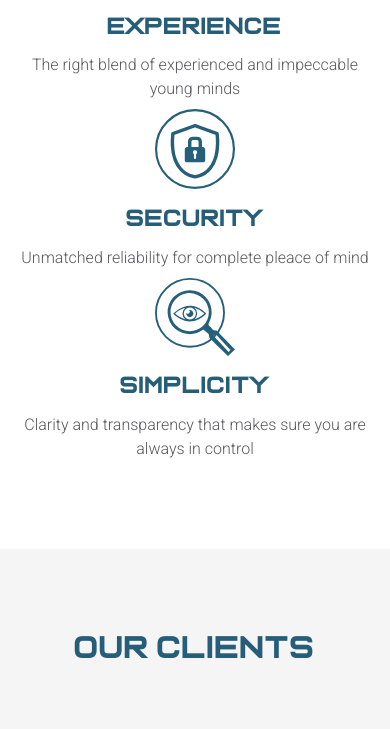
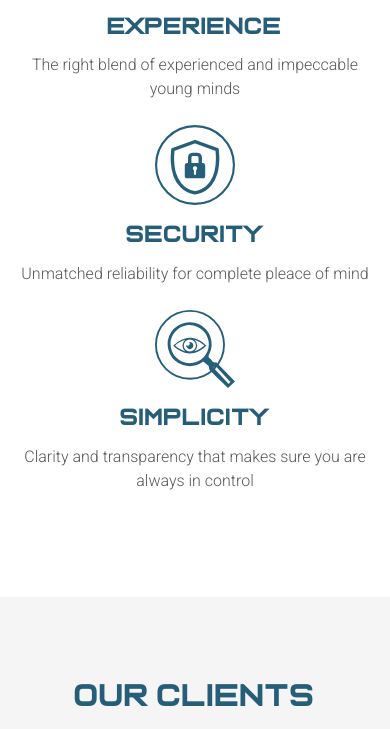
Before and after one commit to gaurav-sharp/sit, a website: page index.html in a window 390 px wide. Shown: the part 2547-3276 px from the top of the page. Drawn offline with nearby package versions, Linux system fonts and the light colour scheme.

Commit message:
Code optimised for mobile device

```diff
--- a/index.html
+++ b/index.html
@@ -293,21 +293,21 @@
                 </div>
             </div>
             <div class="form-row">
-                <div class="form-group col-6">
+                <div class="form-group col-sm-6 col-12">
                     <label>Name</label>
                     <input type="text" class="form-control">
                 </div>
-                <div class="form-group col-6">
+                <div class="form-group col-sm-6 col-12">
                     <label>Phone</label>
                     <input type="text" class="form-control">
                 </div>
             </div>
             <div class="form-row">
-                <div class="form-group col-6">
+                <div class="form-group col-sm-6 col-12">
                     <label>Email</label>
                     <input type="text" class="form-control">
                 </div>
-                <div class="form-group col-6">
+                <div class="form-group col-sm-6 col-12">
                     <label>Company</label>
                     <input type="text" class="form-control">
                 </div>
--- a/sass/pages/_aboutus.scss
+++ b/sass/pages/_aboutus.scss
@@ -1,15 +1,29 @@
 .about__whoweare {
     padding: 10rem 0rem;
+
+    @include adapt(sm) {
+        padding-top: 5rem;
+    }
 
     &--text {
         padding-left: 3rem;
         padding-right: 3rem;
+
+        @include adapt(sm) {
+            padding-left: 5rem;
+            padding-right: 5rem;
+            margin-bottom: 5rem;
+        }
 
         & h1 {
             font-family: 'Casanova Scotia Regular';
             font-size: 4rem;
             color: $color-primary;
             margin-bottom: 3rem;
+
+            @include adapt(sm) {
+                text-align: center;
+            }
         }
 
         & p {
@@ -42,18 +56,15 @@
         overflow: hidden;
         transition: all 0.2s;
         text-align: center;
+        margin-bottom: 2rem;
 
-        @include adapt(md) {
+
+        @include adapt(sm) {
             &:not(:last-child) {
 
             }
         }
 
-        &--title {
-            font-family: 'Casanova Scotia Regular';
-            font-size: 4rem;
-            color: $color-secondary;
-        }
 
         &--content {
             font-size: 2rem;
@@ -70,6 +81,11 @@
 
 .about__team {
     padding: 10rem 0rem;
+
+    @include adapt(md) {
+        padding: 8rem 0rem;
+    }
+
     &--title {
         width: 80%;
         margin: 0 auto;
@@ -89,6 +105,10 @@
             text-align: center;
             padding-left: 2rem;
             padding-right: 2rem;
+
+            @include adapt(md) {
+                margin-bottom: 4rem;
+            }
 
             &-photo {
                 margin-bottom: 2rem;
--- a/sass/pages/_home.scss
+++ b/sass/pages/_home.scss
@@ -243,9 +243,13 @@
     &--cards {
         margin-top: 8rem;
 
+
         &-card {
             text-align: center;
             padding: 0rem 3rem ;
+            @include adapt(sm) {
+                margin-bottom: 2rem;
+            }
 
             &-icon {
                 margin-bottom: 2rem;
@@ -341,12 +345,19 @@
         margin: 0 auto;
         text-align: center;
 
+        @include adapt(sm) {
+            width: 100%;
+        }
+
         & h1 {
             font-family: 'Casanova Scotia Regular';
             font-size: 4rem;
             color: $color-white;
             margin-bottom: 1rem;
             text-shadow: 1px 1px 10px rgba($color-black,0.5);
+            @include adapt(sm) {
+                margin-bottom: 2rem;
+            }
         }
 
         & p {
@@ -392,10 +403,18 @@
         background-color: $color-white;
         padding: 0rem;
 
+        @include adapt(sm) {
+            flex-direction: column;
+        }
+
         &-form {
             width: 60%;
             padding: 4rem;
             font-size: 1.5rem;
+
+            @include adapt(sm) {
+                width: 100%;
+            }
 
             .form-group {
                 margin-bottom: 3rem;
@@ -438,6 +457,11 @@
 
         &-map {
             width: 40%;
+
+            @include adapt(sm) {
+                width: 100%;
+                height: 50rem;
+            }
         }
     }
 }
--- a/sass/pages/_icms.scss
+++ b/sass/pages/_icms.scss
@@ -51,7 +51,7 @@
       margin-bottom: 1rem;
     }
 
-    & button {
+    & a {
       margin-top: 4rem;
       font-size: 2rem;
       background-color: $color-white;
@@ -75,6 +75,12 @@
       @include adapt(md) {
         width: 100%;
       }
+
+      @include adapt(xs) {
+        transform: scale(1.1);
+        transform-origin: top;
+      }
+
     }
   }
 }
@@ -82,6 +88,10 @@
 .icms__features {
   padding: 22rem 0rem 10rem 0rem;
   background-color: $grey-background;
+
+  @include adapt(xs) {
+    padding-top: 15rem;
+  }
 
   &--wrapper {
 
@@ -118,9 +128,18 @@
         max-width: 33.33%;
         flex: 0 0 33.33%;
       }
+
+      @include adapt(xs) {
+        max-width: 50%;
+        flex: 0 0 50%;
+      }
+
       img {
         width: 80%;
         height: auto;
+        @include adapt(xs) {
+          width: 50%;
+        }
       }
       h1 {
         color: $dark-grey;
@@ -156,6 +175,11 @@
       padding-left: 4rem;
       padding-right: 4rem;
 
+      @include adapt(md) {
+        margin-bottom: 2rem;
+        text-align: center;
+      }
+
       img {
         width: 8rem;
         height: auto;
@@ -180,6 +204,13 @@
 
   &--stat {
     text-align: center;
+
+    @include adapt(md) {
+      &:not(:last-child) {
+        margin-bottom: 2rem;
+      }
+    }
+
     h1 {
       font-size: 6rem;
       color: $color-white;
@@ -229,13 +260,16 @@
     @include adapt(md) {
       padding-right: 0rem;
       width: 100%;
-      text-align: center;
     }
 
     &-detail{
 
       &-title{
         margin-bottom: 2rem;
+        @include adapt(md) {
+          text-align: center;
+        }
+
         & h2 {
           font-family: 'Casanova Scotia Regular';
           font-size: 4rem;
--- a/sass/pages/_iyms.scss
+++ b/sass/pages/_iyms.scss
@@ -24,6 +24,9 @@
         font-size: 2rem;
       }
 
+      @include  adapt(sm) {
+        font-size: 3rem;
+      }
 
     }
 
@@ -56,23 +59,40 @@
         width: 180%;
         height: auto;
         transform: translateX(-50%);
+
+        @include adapt(md) {
+          width: 120%;
+        }
       }
     }
 
     &-desc {
+
+      @include adapt(md) {
+        text-align: center;
+        padding-top: 5rem;
+      }
+
       & h1 {
         font-family: 'Casanova Scotia Regular';
         font-size: 4rem;
         color: $color-primary;
         margin-bottom: 3rem;
+
+
       }
 
       & p {
         font-size: 1.8rem;
         margin-bottom: 2rem;
+
+        @include adapt(md) {
+          text-align: left;
+        }
+
       }
 
-      & button {
+      & a {
         margin-top: 1rem;
         font-size: 2rem;
         background-color: $color-primary;
@@ -116,6 +136,11 @@
       padding-left: 4rem;
       padding-right: 4rem;
 
+      @include adapt(md) {
+        text-align: center;
+        margin-bottom: 2rem;
+      }
+
       img {
         width: 8rem;
         height: auto;
```
Also changed, not shown: aboutus.html (+4 -4 lines), icms.html (+1 -1 lines), iyms.html (+1 -1 lines), css/style.css.
